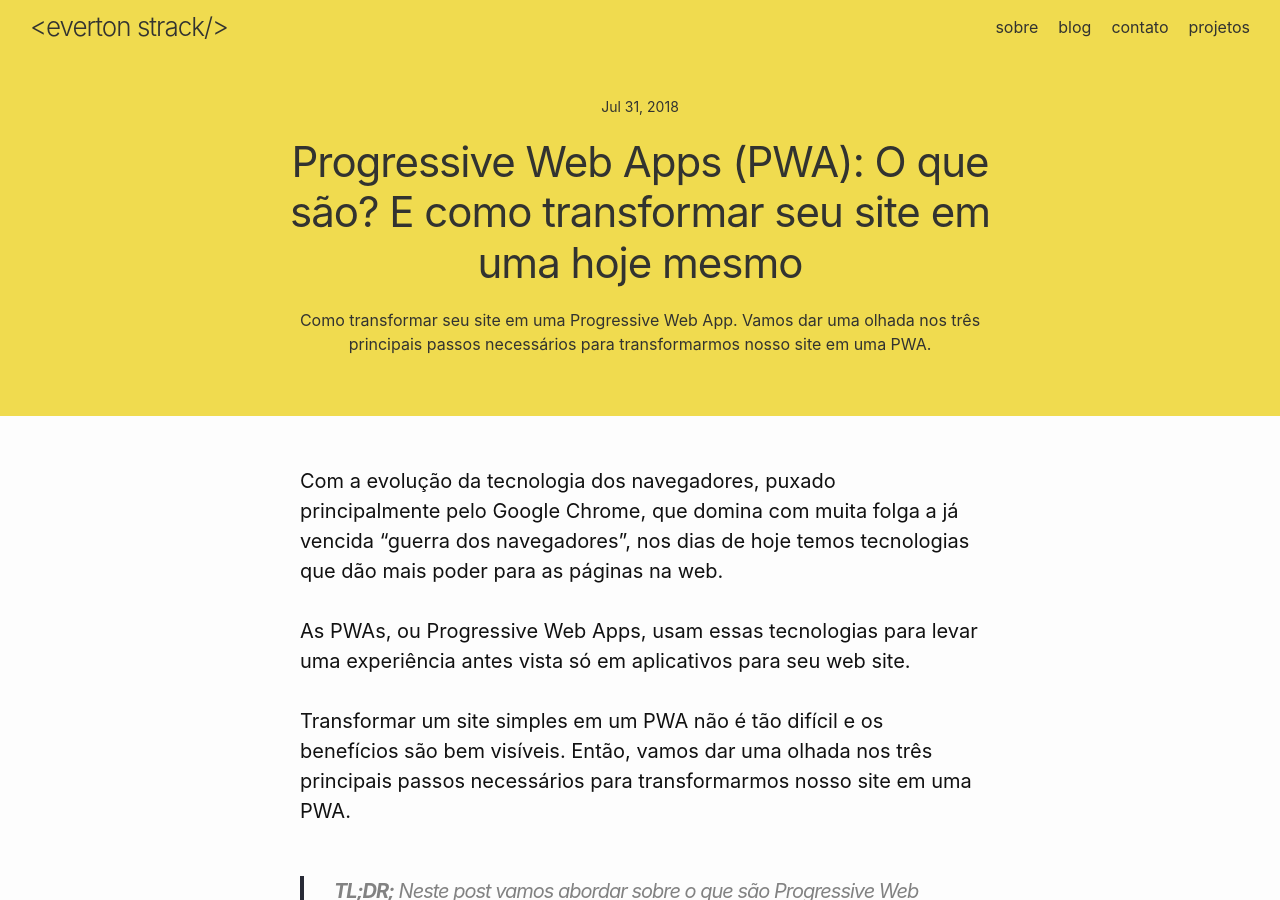
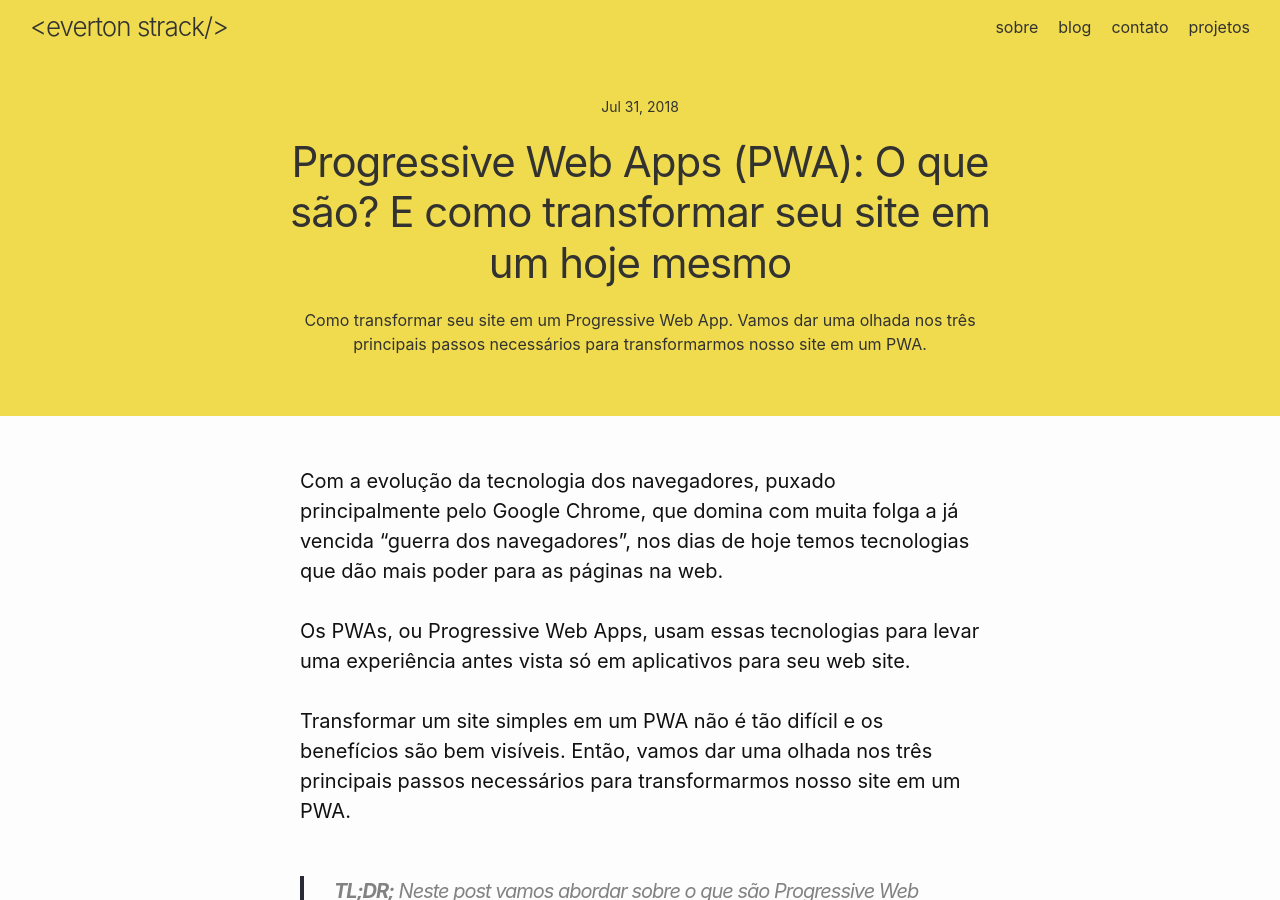
Before and after one commit to evertonstrack/blog.evertonstrack.com.br, a Jekyll site: the page built from _posts/2018-07-31-como-transformar-seu-site-em-um-progressive-web-app.markdown, in a window 1280 px wide and 900 px high. Built offline with Jekyll 4.4.1, drawn with Linux system fonts in a browser that asks for light colours; comment, search, counter and statistics services are not loaded; some of the changed text lies outside the part shown.

Commit message:
Rename post

```diff
--- a/_posts/2018-07-31-como-transformar-seu-site-em-uma-progressive-web-app.markdown
+++ b/_posts/2018-07-31-como-transformar-seu-site-em-um-progressive-web-app.markdown
@@ -1,29 +1,29 @@
 ---
 layout: post
-title:  "Progressive Web Apps (PWA): O que são? E como transformar seu site em uma hoje mesmo"
-description: "Como transformar seu site em uma Progressive Web App. Vamos dar uma olhada nos três principais passos necessários para transformarmos nosso site em uma PWA."
+title:  "Progressive Web Apps (PWA): O que são? E como transformar seu site em um hoje mesmo"
+description: "Como transformar seu site em um Progressive Web App. Vamos dar uma olhada nos três principais passos necessários para transformarmos nosso site em um PWA."
 date:   2018-07-31 19:00:00 -0300
 bodyClass: post-javascript
 theme-color: "#f0db4f"
 tags: ['javascript', 'pwa']
-image: /assets/images/posts/como-transformar-seu-site-em-uma-progressive-web-app/pwa-progressive-web-app.jpg
+image: /assets/images/posts/como-transformar-seu-site-em-um-progressive-web-app/pwa-progressive-web-app.jpg
 ---
 
 Com a evolução da tecnologia dos navegadores, puxado principalmente pelo Google Chrome, que domina com muita folga a já vencida “guerra dos navegadores”, nos dias de hoje temos tecnologias que dão mais poder para as páginas na web.
 
-As PWAs, ou Progressive Web Apps, usam essas tecnologias para levar uma experiência antes vista só em aplicativos para seu web site.
+Os PWAs, ou Progressive Web Apps, usam essas tecnologias para levar uma experiência antes vista só em aplicativos para seu web site.
 
-Transformar um site simples em um PWA não é tão difícil e os benefícios são bem visíveis. Então, vamos dar uma olhada nos três principais passos necessários para transformarmos nosso site em uma PWA.
+Transformar um site simples em um PWA não é tão difícil e os benefícios são bem visíveis. Então, vamos dar uma olhada nos três principais passos necessários para transformarmos nosso site em um PWA.
 
 
-> **TL;DR;**  Neste post vamos abordar sobre o que são Progressive Web Apps e como transformar nosso site em uma.
+> **TL;DR;**  Neste post vamos abordar sobre o que são Progressive Web Apps e como transformar nosso site em um.
 
 
-## O que é uma Progressive Web App?
+## O que é um Progressive Web App?
 
 PWA, ou Progressive Web App são sites que se comportam como apps, que se traduzem em experiências que combinam o melhor da Web e o melhor dos aplicativos.
 
-Algumas das principais características das Progressive Web App são:
+Algumas das principais características dos Progressive Web App são:
 
 
 **Progressivo**: Funciona para qualquer usuário, independentemente do navegador escolhido, pois é criado com aprimoramento progressivo como princípio fundamental.
@@ -110,7 +110,7 @@ Para mudar para HTTPS, você precisará de um certificado SSL. A forma para obt
 
 ### 3. O Service Worker
 
-Basicamente,  o Service Worker é um [Javascript Web Worker](https://www.html5rocks.com/en/tutorials/workers/basics/){:target="_blank"} que seu navegador executa em background, desacoplado da sua página web, ou seja, ele funciona numa thread separada no browser, com isso não tem acesso ao DOM.
+Basicamente, o Service Worker é um [Javascript Web Worker](https://www.html5rocks.com/en/tutorials/workers/basics/){:target="_blank"} que seu navegador executa em background, desacoplado da sua página web, ou seja, ele funciona numa thread separada no browser, com isso não tem acesso ao DOM.
 
 Há várias coisas legais que podemos fazer com os service workers, como por exemplo armazenar conteúdo em cache localmente e disponibilizá-lo quando o usuário estiver offline.  Mesmo que o usuário esteja online, isso gera um impacto muito grande no tempo de carregamento da página, uma vez que as solicitações podem simplesmente ignorar completamente a rede e os recursos ficam disponíveis instantaneamente.
 
@@ -129,7 +129,7 @@ A melhor abordagem é configurar o seu servidor para sempre carregar de novo o a
 Agora que já sabemos o que são service workers e algumas das coisas que podemos fazer com eles, vamos ao que interessa.
 
 
-![Jerry Maguire (1996)](/assets/images/posts/como-transformar-seu-site-em-uma-progressive-web-app/jerry-maguire-show-me-the-code.jpg)
+![Jerry Maguire (1996)](/assets/images/posts/como-transformar-seu-site-em-um-progressive-web-app/jerry-maguire-show-me-the-code.jpg)
 
 
 **Detectando suporte do navegador**
@@ -265,21 +265,21 @@ this.addEventListener("fetch", event => {
 });
 {% endhighlight %}
 
-Com esses passos, temos nossa Progressive Web App funcionando perfeitamente. Aqui você encontra o [service-worker.js](https://gist.github.com/evertonstrack/934d97612e46d19362c3a3a458c1f0aa){:target="_blank"} que construímos.
+Com esses passos, temos nosso Progressive Web App funcionando perfeitamente. Aqui você encontra o [service-worker.js](https://gist.github.com/evertonstrack/934d97612e46d19362c3a3a458c1f0aa){:target="_blank"} que construímos.
 
-Abaixo podemos ver o banner de instalação da Progressive Web App e após instalada, parece um aplicativo nativo no app drawer (gaveta de aplicativos).
+Abaixo podemos ver o banner de instalação do Progressive Web App e após instalada, parece um aplicativo nativo no app drawer (gaveta de aplicativos).
 
 
-![Banner de instalação da Progressive Web App](/assets/images/posts/como-transformar-seu-site-em-uma-progressive-web-app/progressivve-web-app-install-banner-and-app-drawer.jpg)
+![Banner de instalação do Progressive Web App](/assets/images/posts/como-transformar-seu-site-em-um-progressive-web-app/progressivve-web-app-install-banner-and-app-drawer.jpg)
 
 
 ## Conclusão
 
-Se colocarmos na balança a dificuldade e o benefício que temos ao criar uma PWA, não temos motivos para não fazer. Claro, que cada site tem suas peculiaridades e complexidades, para um blog ou um site estático, é super simples fazer.
+Se colocarmos na balança a dificuldade e o benefício que temos ao criar um PWA, não temos motivos para não fazer. Claro, que cada site tem suas peculiaridades e complexidades, para um blog ou um site estático, é super simples fazer.
 
 Você também pode ir além, dependendo do que é importante para o seu projeto, caso você tenha um blog, talvez fosse interessante implementar notificações push sempre que sair um novo post. Caso seja uma loja virtual, poderia notificar o cliente quando o produto que ele visualizou está em promoção, são inúmeras possibilidades.
 
-Vejo que as Progressive Web Apps vão crescer muito ainda, seja em adoção ou em funcionalidades. Muita novidade vai surgir.
+Vejo que os Progressive Web Apps vão crescer muito ainda, seja em adoção ou em funcionalidades. Muita novidade vai surgir.
 
 Pra quem se interessou, seguem alguns links que vão ajudar:
 
```
Also changed, not shown: other parts of _posts/2018-07-31-como-transformar-seu-site-em-um-progressive-web-app.markdown (+1 -1 lines), assets/images/posts/como-transformar-seu-site-em-um-progressive-web-app/jerry-maguire-show-me-the-code.jpg (renamed from assets/images/posts/como-transformar-seu-site-em-uma-progressive-web-app/jerry-maguire-show-me-the-code.jpg), assets/images/posts/como-transformar-seu-site-em-um-progressive-web-app/progressivve-web-app-install-banner-and-app-drawer.jpg (renamed from assets/images/posts/como-transformar-seu-site-em-uma-progressive-web-app/progressivve-web-app-install-banner-and-app-drawer.jpg), assets/images/posts/como-transformar-seu-site-em-um-progressive-web-app/pwa-progressive-web-app.jpg (renamed from assets/images/posts/como-transformar-seu-site-em-uma-progressive-web-app/pwa-progressive-web-app.jpg).
